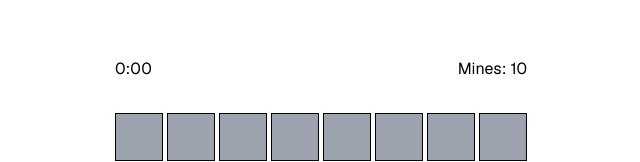
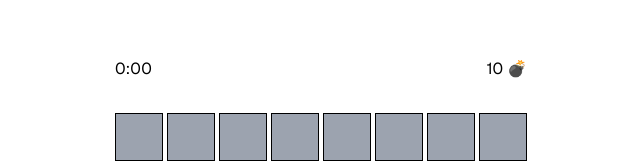
Before and after one commit to johnnygerard/minesweeper, a Next.js app: page / in a window 1280 px wide. Shown: the part 109-271 px from the top of the page, without its empty margins (319-959 px from the left). Built offline with nearby package versions, Linux system fonts and the light colour scheme.

Commit message:
feat: improve mine-counter.tsx

```diff
--- a/src/components/mine-counter.tsx
+++ b/src/components/mine-counter.tsx
@@ -5,5 +5,5 @@ interface Props {
 }
 
 export const MineCounter = ({ remaining }: Props): JSX.Element => {
-  return <p>Mines: {remaining}</p>;
+  return <p>{remaining} 💣</p>;
 };
```
